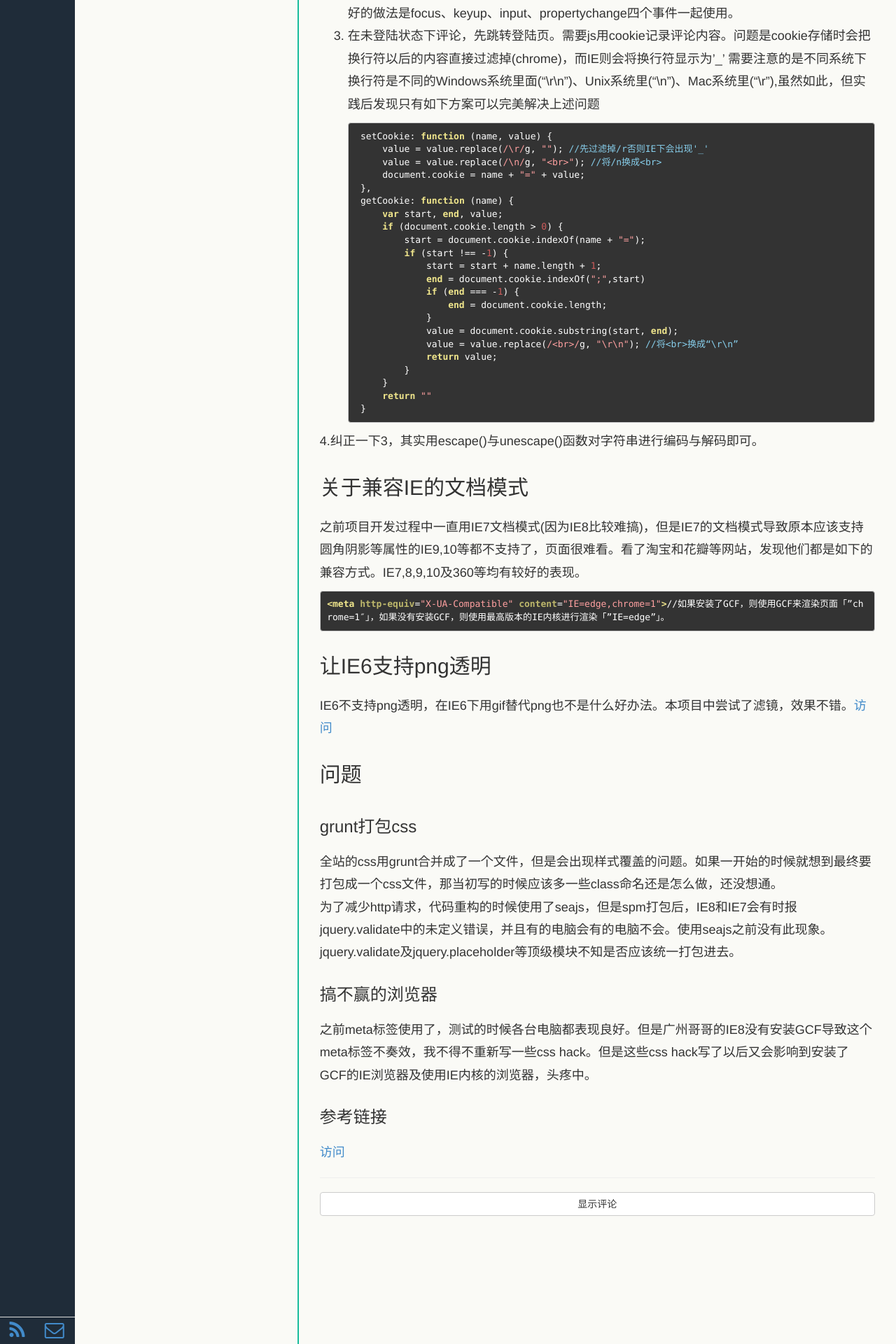
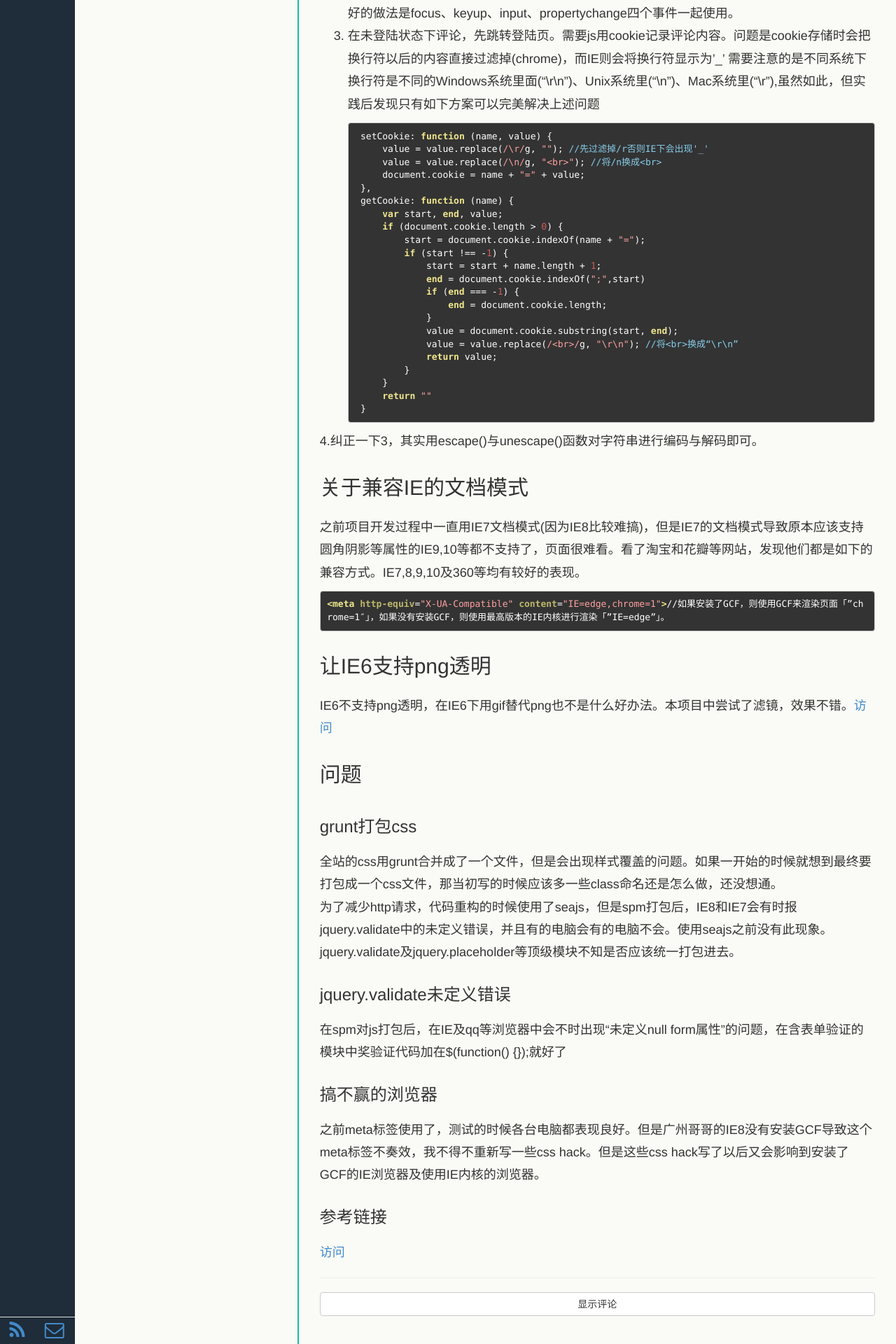
Before and after one commit to echoZQ/echo-blog, a Jekyll site: the page built from _posts/2014-10-24-dancing-web.md, in a window 1280 px wide. Shown: the part 2274-4194 px from the top of the page at 70% size. Built offline with Jekyll 4.4.1, drawn with Linux system fonts in a browser that asks for light colours; Markdown is read by kramdown in place of the engine named in the settings.

Commit message:
广场舞项目总结

```diff
--- a/_posts/2014-10-24-dancing-web.md
+++ b/_posts/2014-10-24-dancing-web.md
@@ -127,8 +127,11 @@ IE6不支持png透明，在IE6下用gif替代png也不是什么好办法。本
 为了减少http请求，代码重构的时候使用了seajs，但是spm打包后，IE8和IE7会有时报jquery.validate中的未定义错误，并且有的电脑会有的电脑不会。使用seajs之前没有此现象。
 jquery.validate及jquery.placeholder等顶级模块不知是否应该统一打包进去。
 
+### jquery.validate未定义错误
+在spm对js打包后，在IE及qq等浏览器中会不时出现“未定义null form属性”的问题，在含表单验证的模块中奖验证代码加在$(function() {});就好了
+
 ### 搞不赢的浏览器
-之前meta标签使用了<meta http-equiv="X-UA-Compatible" content="IE=edge,chrome=1">，测试的时候各台电脑都表现良好。但是广州哥哥的IE8没有安装GCF导致这个meta标签不奏效，我不得不重新写一些css hack。但是这些css hack写了以后又会影响到安装了GCF的IE浏览器及使用IE内核的浏览器，头疼中。
+之前meta标签使用了<meta http-equiv="X-UA-Compatible" content="IE=edge,chrome=1">，测试的时候各台电脑都表现良好。但是广州哥哥的IE8没有安装GCF导致这个meta标签不奏效，我不得不重新写一些css hack。但是这些css hack写了以后又会影响到安装了GCF的IE浏览器及使用IE内核的浏览器。
 
 
 
```
